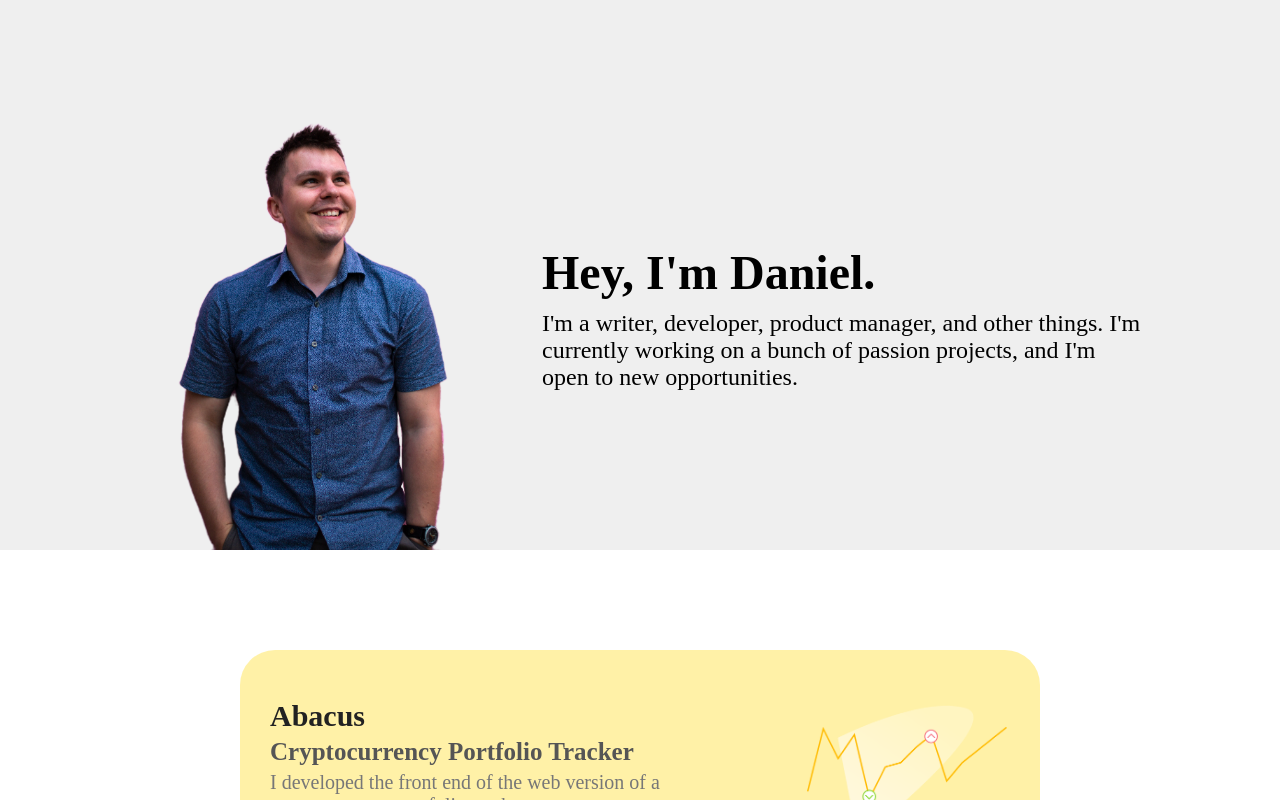
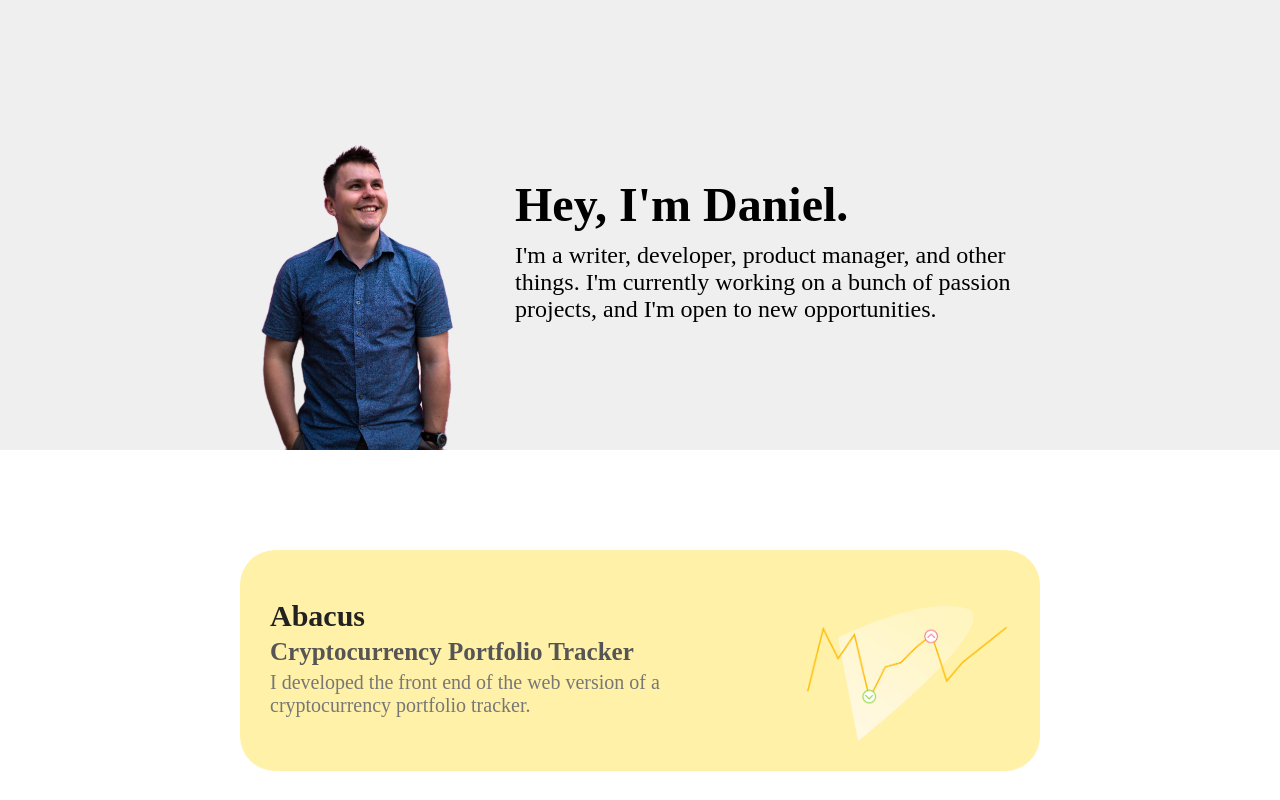
Before and after one commit to danielcolinjames/dcj.dev, a React (Create React App) app: page / in a window 1280 px wide. Shown: the top 800 px of the page. Built offline with nearby package versions, Linux system fonts and the light colour scheme; a web font is replaced by a local one.

Commit message:
Change component hierarchy (don't have separate file for every component)

```diff
--- a/src/Components/IntroSection.js
+++ b/src/Components/IntroSection.js
@@ -1,17 +1,17 @@
-import styled from 'styled-components';
+import styled, { css } from 'styled-components';
 import React from 'react';
 
 import picture from '../images/testoutput.png';
 
 
-const IntroBackgroundContainer = styled.div`
+export const IntroBackgroundContainer = styled.div`
     background-color: ${props => props.bgc};
-    min-height: 500px;
+    min-height: 400px;
     width: 100%;
 
     display: grid;
-    grid-template-columns: 1fr 1.5fr;
-    grid-template-rows: 1fr 1fr;
+    grid-template-columns: auto;
+    grid-template-rows: auto;
 
     grid-template-areas:
         "picture header"
@@ -21,40 +21,59 @@ const IntroBackgroundContainer = styled.div`
         min-height: 200px;
 
         grid-template-columns: 2fr 1fr;
-        grid-template-rows: auto 1fr;
+        grid-template-rows: auto auto auto;
 
         grid-template-areas:
             "header header"
-            "body picture";
+            "body body"
+            "picture picture";
+            /* "body picture"; */
             /* "picture picture"; */
     }
+    /* Change things when this component has the "project" prop attached */
+    ${props => props.project && css`
+
+    `}
 `;
 
-const IntroTextH1 = styled.h1`
+export const IntroTextH1 = styled.h1`
+    color: black;
     grid-area: header;
     font-size: 3em;
     font-family: "Europa-Bold";
 
     max-width: 600px;
     text-align: left;
-    margin: 0 30px 0 30px;
+    margin: 50px 30px 0 30px;
 
     /* width: 100%; */
 
     align-self: end;
     justify-self: start;
 
-    /* background-color: blue; */
+    @media (max-width: 700px) {
+        /* font-size: 2em; */
+        margin: 50px 50px 0 50px;
+    }
+
+    ${props => props.project && css`
+        font-size: 5em;
+        color: #4B4B4B;
+
+        @media(max-width: 1000px) {
+            font-size: 4em;
+        }
+    `}
 `
 
-const IntroTextH2 = styled.p`
+export const IntroTextH2 = styled.p`
     grid-area: body;
     font-size: 1.5em;
     font-family: "Europa-Light";
 
-    max-width: 600px;
+    max-width: 550px;
     text-align: left;
-    margin: 10px 30px 0 30px;
+    margin: 10px 30px 50px 30px;
 
     /* width: 100%; */
 
@@ -64,37 +83,73 @@ const IntroTextH2 = styled.p`
     /* background-color: red; */
 
     @media (max-width: 700px) {
-        font-size: 1.25em;
-        margin-right: 20px;
-        margin-bottom: 50px;
+        /* font-size: 1.25em; */
+        margin: 10px 40px 10px 50px;
+        min-width: 200px;
     }
+
+    ${props => props.project && css`
+        font-family: "Europa-Bold";
+        font-size: 2em;
+        color: #666;
+
+        @media (max-width: 700px) {
+            /* font-size: 1.25em; */
+            margin: 10px 40px 10px 50px;
+            min-width: 200px;
+        }
+    `}
 `
 
-const IntroPicture = styled.img.attrs({
-    src: picture
+export const IntroPicture = styled.img.attrs({
+    src: props => props.imgsrc
 })`
     grid-area: picture;
 
-    max-width: 350px;
-    width: 100%;
-    margin-top: auto;
-    margin-right: 20px;
-    margin-left: 20px;
+    max-width: 250px;
+    max-height: 370px;
+    width: auto;
+
+    /* margin-top: ${props => props.margintop}; */
+
+    /* margin-right: 0px; */
+    margin-left: 50px;
 
     /* background-color: red; */
 
     justify-self: end;
+    align-self: ${props => props.alignment};
 
     @media (max-width: 700px) {
         /* max-width: 40%; */
+        max-width: 200px;
+        /* width: auto; */
         height: auto;
+        margin-top: 20px;
+        margin-right: 50px;
+        margin-bottom: ${props => props.marginBottom};
+        justify-self: ${props => props.justifyMobile};
+        align-self: ${props => props.alignmentMobile};
     }
+
+    ${props => props.project && css`
+        margin-right: 50px;
+        max-width: 250px;
+        height: auto;
+
+        @media(max-width: 1000px) {
+            /* font-size: 4em; */
+            margin-top: 30px;
+        }
+    `}
 `;
 
 export default () => {
     return (
         <IntroBackgroundContainer bgc="#EFEFEF">
-            <IntroPicture />
+            <IntroPicture
+                imgsrc={picture}
+                alignment='end' />
 
             <IntroTextH1>
                 Hey, I'm Daniel.
@@ -104,6 +159,5 @@ export default () => {
             </IntroTextH2>
 
         </IntroBackgroundContainer>
-
     )
 }
```
Also changed, not shown: src/Components/IntroContainer.js (deleted, +0 -22 lines), src/Components/IntroContent.js (deleted, +0 -19 lines), src/Components/IntroPicture.js (deleted, +0 -12 lines), src/Components/IntroTextContainer.js (deleted, +0 -10 lines), src/Components/IntroTextContent.js (deleted, +0 -13 lines).
